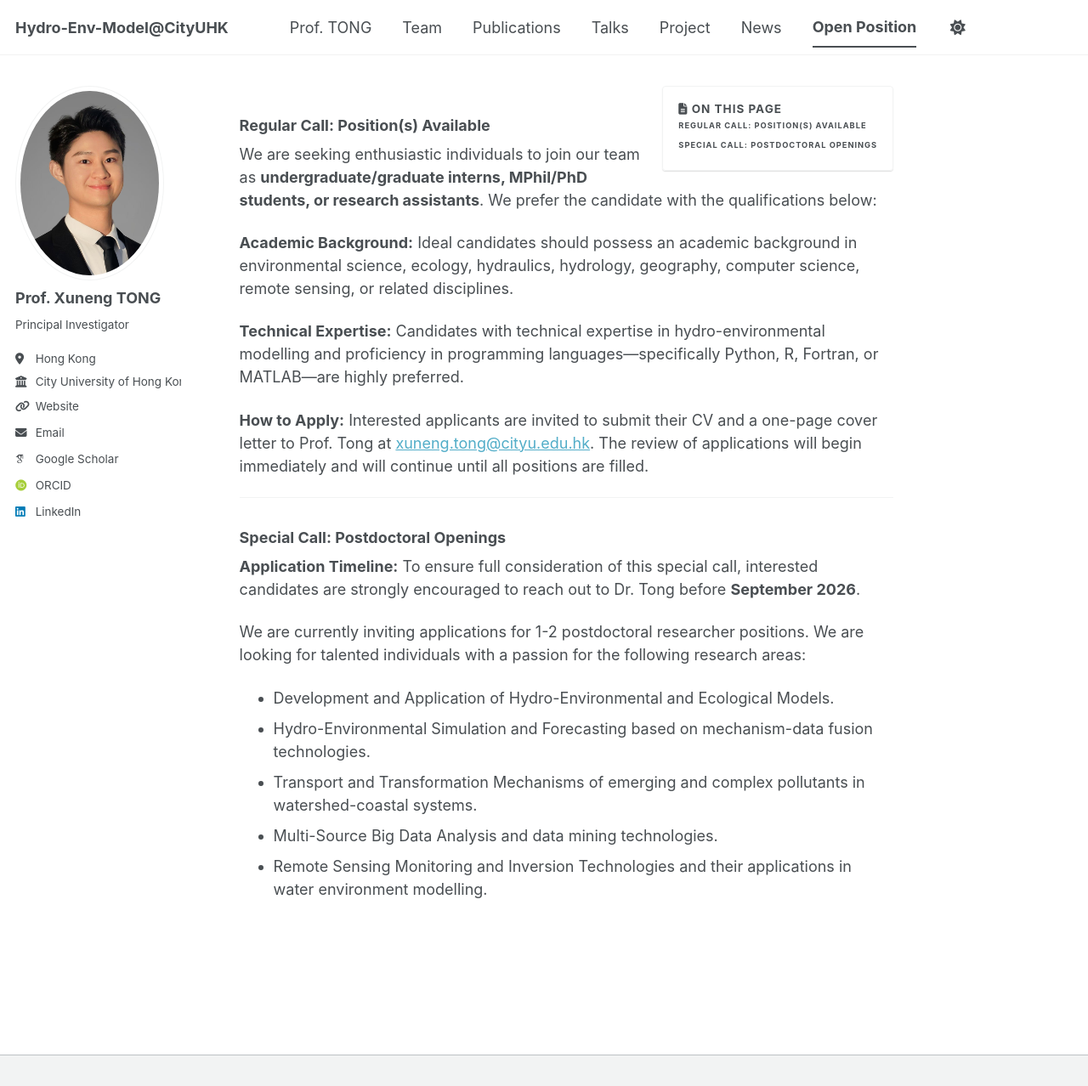
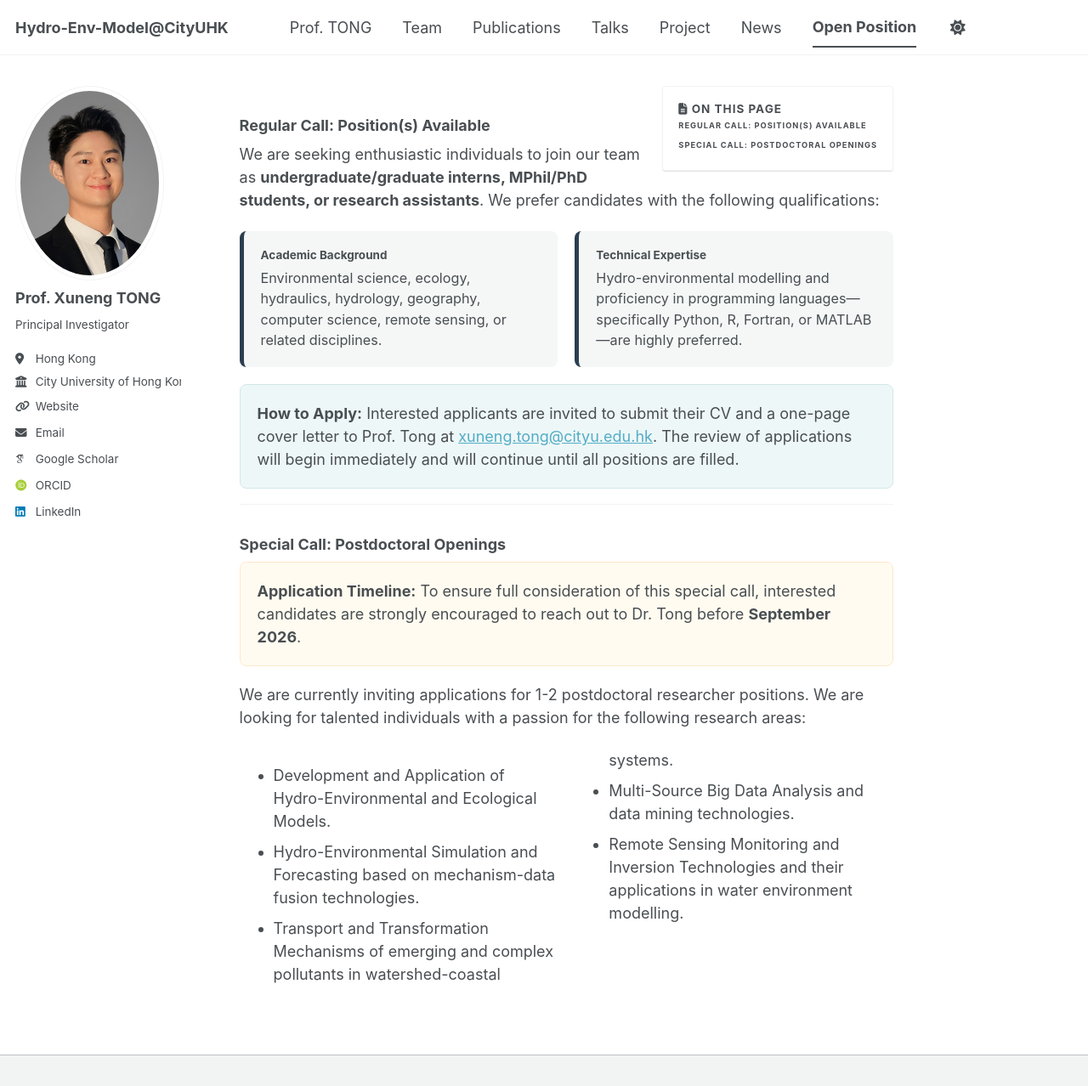
Before and after one commit to TongXuneng/TongXuneng.github.io, a Jekyll site: the page built from _pages/markdown.md, in a window 1280 px wide and 1278 px high. Shown: the whole window at 85% size. Built offline with Jekyll 4.4.1, drawn with Linux system fonts in a browser that asks for light colours; some web fonts are replaced; a script bundle is joined from its source files by our own code; library files that are not in the unit come from our copies.

Commit message:
Update markdown.md

```diff
--- a/_pages/markdown.md
+++ b/_pages/markdown.md
@@ -9,26 +9,39 @@ redirect_from:
 {% include toc %}
 
 ### Regular Call: Position(s) Available
-We are seeking enthusiastic individuals to join our team as **undergraduate/graduate interns, MPhil/PhD students, or research assistants**. We prefer the candidate with the qualifications below:
+We are seeking enthusiastic individuals to join our team as **undergraduate/graduate interns, MPhil/PhD students, or research assistants**. We prefer candidates with the following qualifications:
 
-**Academic Background:** Ideal candidates should possess an academic background in environmental science, ecology, hydraulics, hydrology, geography, computer science, remote sensing, or related disciplines.
+<div style="display: grid; grid-template-columns: repeat(auto-fit, minmax(300px, 1fr)); gap: 20px; margin: 20px 0;">
+  <div style="background: #f4f7f6; padding: 20px; border-radius: 8px; border-left: 5px solid #2c3e50;">
+    <h4 style="margin-top: 0;">Academic Background</h4>
+    <p style="font-size: 0.9em; margin-bottom: 0;">Environmental science, ecology, hydraulics, hydrology, geography, computer science, remote sensing, or related disciplines.</p>
+  </div>
+  <div style="background: #f4f7f6; padding: 20px; border-radius: 8px; border-left: 5px solid #2c3e50;">
+    <h4 style="margin-top: 0;">Technical Expertise</h4>
+    <p style="font-size: 0.9em; margin-bottom: 0;">Hydro-environmental modelling and proficiency in programming languages—specifically Python, R, Fortran, or MATLAB—are highly preferred.</p>
+  </div>
+</div>
 
-**Technical Expertise:** Candidates with technical expertise in hydro-environmental modelling and proficiency in programming languages—specifically Python, R, Fortran, or MATLAB—are highly preferred.
+<div style="background: #eef7f7; padding: 20px; border-radius: 8px; border: 1px solid #d1e7e7;">
+  <strong>How to Apply:</strong> Interested applicants are invited to submit their CV and a one-page cover letter to Prof. Tong at <a href="mailto:xuneng.tong@cityu.edu.hk">xuneng.tong@cityu.edu.hk</a>. The review of applications will begin immediately and will continue until all positions are filled.
+</div>
 
-**How to Apply:**
-Interested applicants are invited to submit their CV and a one-page cover letter to Prof. Tong at [xuneng.tong@cityu.edu.hk](mailto:xuneng.tong@cityu.edu.hk). The review of applications will begin immediately and will continue until all positions are filled.
-
----
+<hr />
 
 ### Special Call: Postdoctoral Openings
 
-**Application Timeline:**
-To ensure full consideration of this special call, interested candidates are strongly encouraged to reach out to Dr. Tong before **September 2026**.
+<div style="background: #fffbf0; padding: 20px; border-radius: 8px; border: 1px solid #ffe8cc; margin-bottom: 20px;">
+  <strong>Application Timeline:</strong> To ensure full consideration of this special call, interested candidates are strongly encouraged to reach out to Dr. Tong before <strong>September 2026</strong>.
+</div>
 
-We are currently inviting applications for 1-2 postdoctoral researcher positions. We are looking for talented individuals with a passion for the following research areas:
+<p>We are currently inviting applications for 1-2 postdoctoral researcher positions. We are looking for talented individuals with a passion for the following research areas:</p>
 
-*   Development and Application of Hydro-Environmental and Ecological Models.
-*   Hydro-Environmental Simulation and Forecasting based on mechanism-data fusion technologies.
-*   Transport and Transformation Mechanisms of emerging and complex pollutants in watershed-coastal systems.
-*   Multi-Source Big Data Analysis and data mining technologies.
-*   Remote Sensing Monitoring and Inversion Technologies and their applications in water environment modelling.
+<div style="column-count: 2; column-gap: 20px;">
+  <ul>
+    <li>Development and Application of Hydro-Environmental and Ecological Models.</li>
+    <li>Hydro-Environmental Simulation and Forecasting based on mechanism-data fusion technologies.</li>
+    <li>Transport and Transformation Mechanisms of emerging and complex pollutants in watershed-coastal systems.</li>
+    <li>Multi-Source Big Data Analysis and data mining technologies.</li>
+    <li>Remote Sensing Monitoring and Inversion Technologies and their applications in water environment modelling.</li>
+  </ul>
+</div>
```
